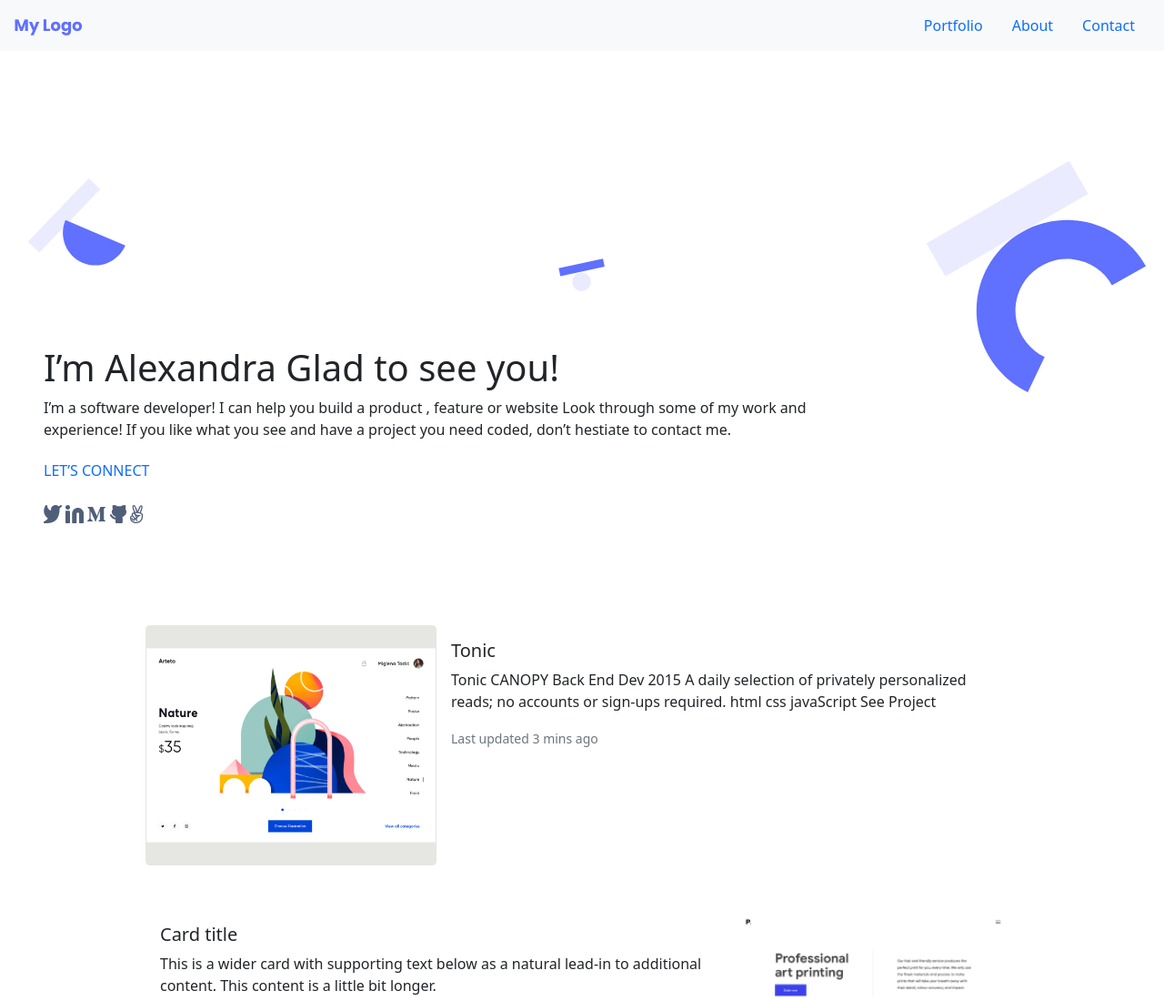
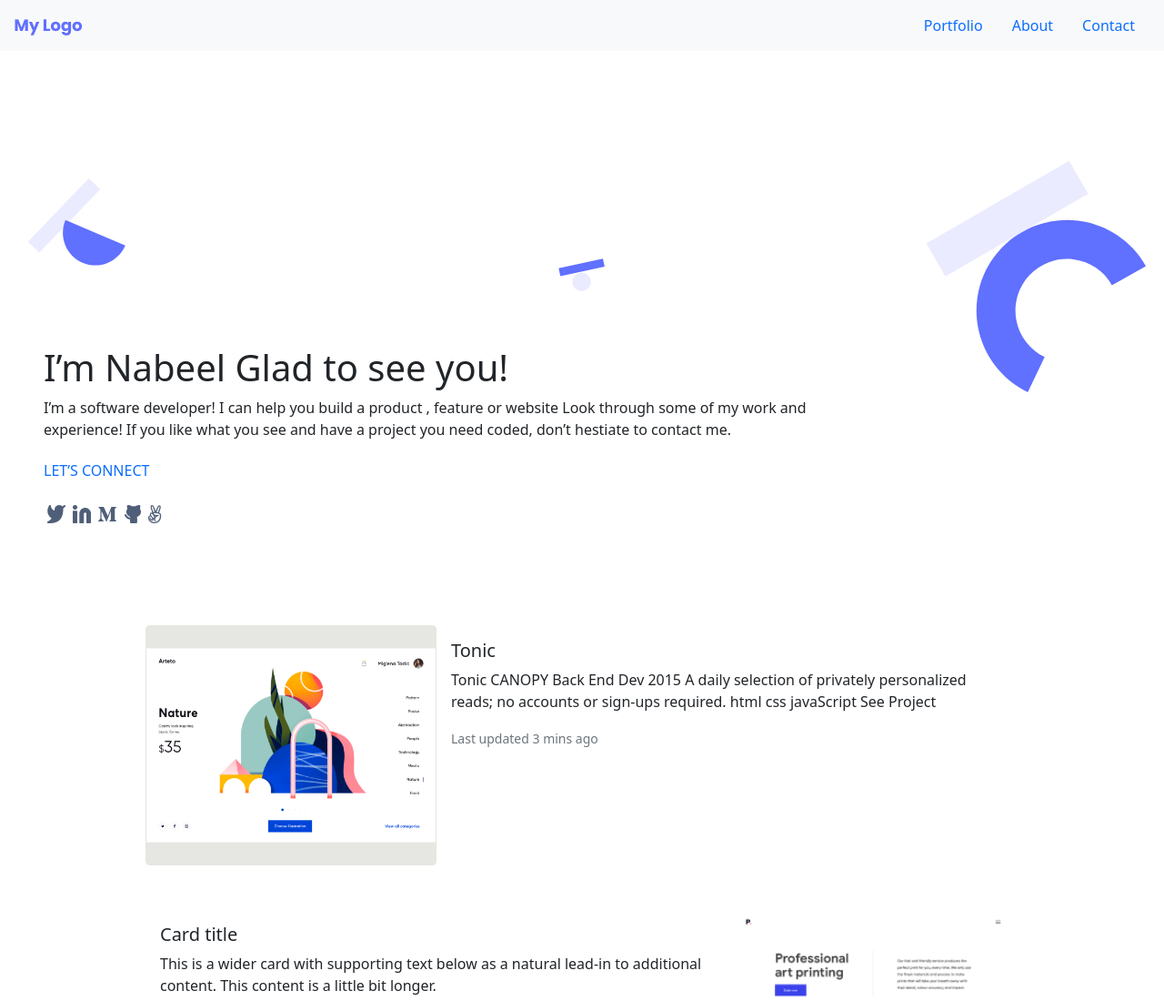
Before and after one commit to studiosnabeel/Portfolio-using-Bootstrap, a website: page index.html in a window 1280 px wide. Shown: the top 1100 px of the page at 91% size. Drawn offline with nearby package versions, Linux system fonts and the light colour scheme.

Commit message:
Name correct

```diff
--- a/index.html
+++ b/index.html
@@ -39,7 +39,7 @@
       "
     >
       <h1 class="p-0 mb-2 w-75" style="margin-top: 260px">
-        I’m Alexandra Glad to see you!
+        I’m Nabeel Glad to see you!
       </h1>
       <p class="p-0 mb-2 w-75">
         I’m a software developer! I can help you build a product , feature or
@@ -47,12 +47,28 @@
         you see and have a project you need coded, don’t hestiate to contact me.
       </p>
       <h2 class="p-0 mb-2 mt-3 w-75 fs-6 text-primary">LET’S CONNECT</h2>
-      <div class="mt-3">
-        <img src="./Pictures/Social/twitter.png" alt="twitter logo" />
-        <img src="./Pictures/Social/linkedin.png" alt="Linkedin logo" />
-        <img src="./Pictures/Social/m.png" alt="m logo" />
-        <img src="./Pictures/Social/github.png" alt="github logo" />
-        <img src="./Pictures/Social/victory.png" alt="victory logo" />
+      <div class="mt-3 mx-1">
+        <img
+          class="pe-1"
+          src="./Pictures/Social/twitter.png"
+          alt="twitter logo"
+        />
+        <img
+          class="pe-1"
+          src="./Pictures/Social/linkedin.png"
+          alt="Linkedin logo"
+        />
+        <img class="pe-1" src="./Pictures/Social/m.png" alt="m logo" />
+        <img
+          class="pe-1"
+          src="./Pictures/Social/github.png"
+          alt="github logo"
+        />
+        <img
+          class="pe-1"
+          src="./Pictures/Social/victory.png"
+          alt="victory logo"
+        />
       </div>
     </main>
 
```
